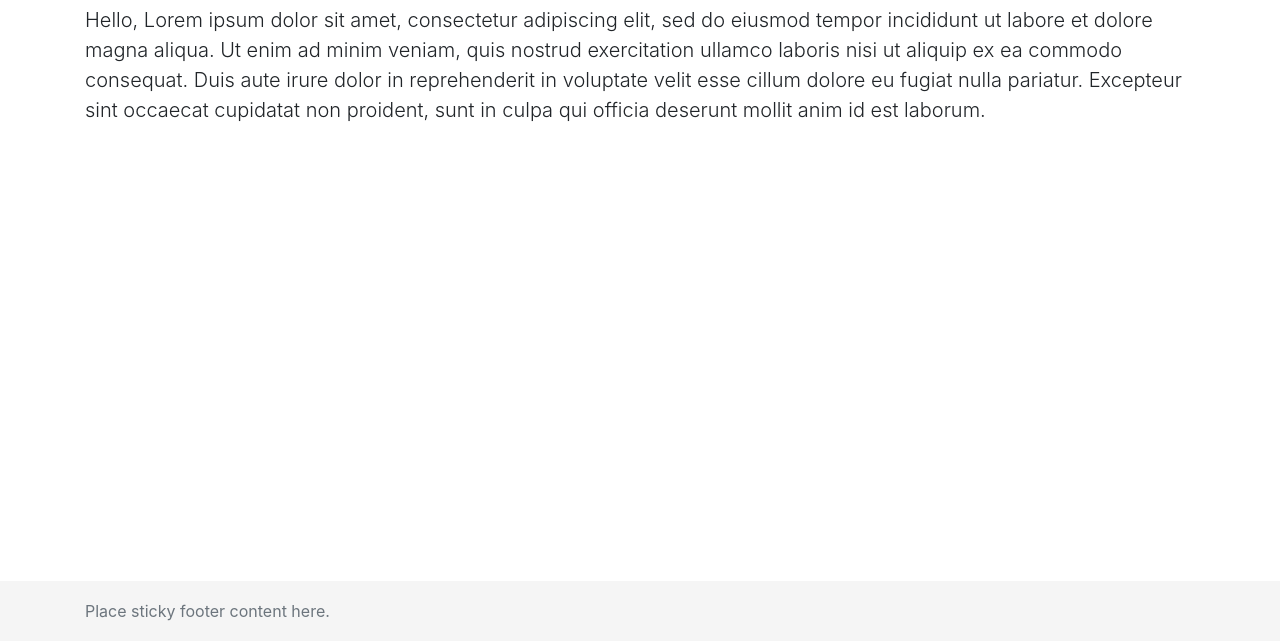
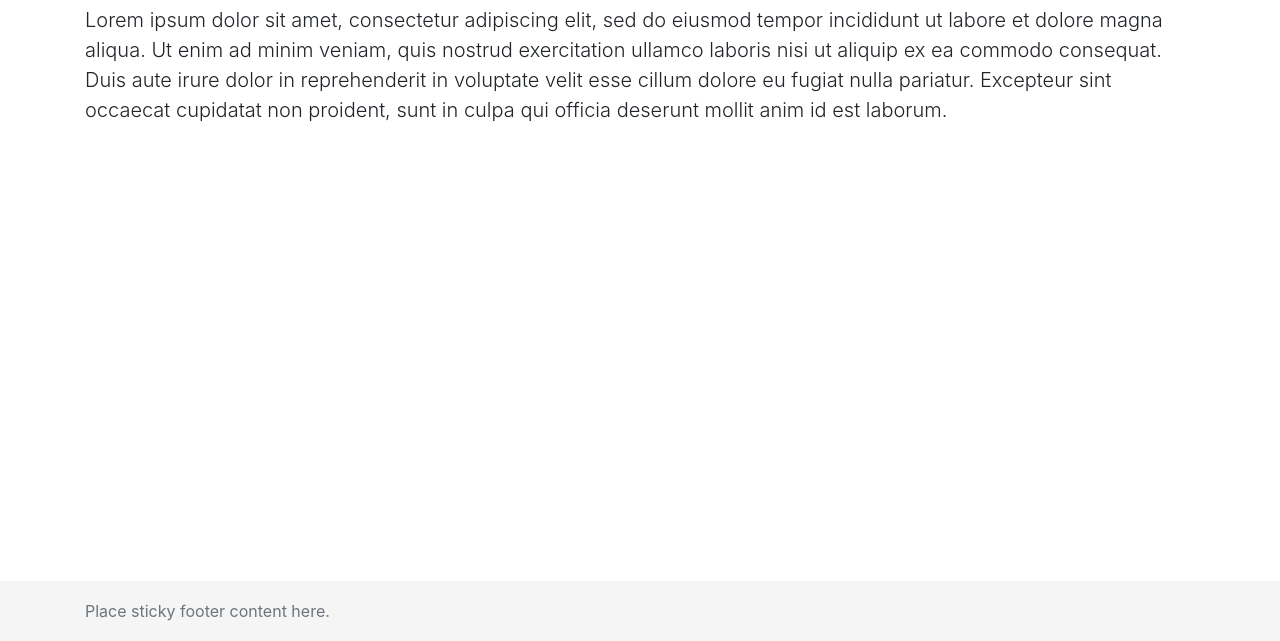
Before and after one commit to Navneetkn/Nodejs, a website: page public/index.html in a window 1280 px wide. Shown: the part 159-800 px from the top of the page. Drawn offline with nearby package versions, Linux system fonts and the light colour scheme.

Commit message:
changed index.html

```diff
--- a/public/index.html
+++ b/public/index.html
@@ -43,7 +43,7 @@
     <!-- Begin page content -->
     <main role="main" class="container">
     <h1 class="mt-5">Home - Static Website with Node.js</h1>
-    <p class="lead">Hello, Lorem ipsum dolor sit amet, consectetur adipiscing elit, sed do eiusmod tempor incididunt ut labore et dolore magna aliqua. Ut enim ad minim veniam, quis nostrud exercitation ullamco laboris nisi ut aliquip ex ea commodo consequat. Duis aute irure dolor in reprehenderit in voluptate velit esse cillum dolore eu fugiat nulla pariatur. Excepteur sint occaecat cupidatat non proident, sunt in culpa qui officia deserunt mollit anim id est laborum.</p>
+    <p class="lead">Lorem ipsum dolor sit amet, consectetur adipiscing elit, sed do eiusmod tempor incididunt ut labore et dolore magna aliqua. Ut enim ad minim veniam, quis nostrud exercitation ullamco laboris nisi ut aliquip ex ea commodo consequat. Duis aute irure dolor in reprehenderit in voluptate velit esse cillum dolore eu fugiat nulla pariatur. Excepteur sint occaecat cupidatat non proident, sunt in culpa qui officia deserunt mollit anim id est laborum.</p>
     </main>
 
     <footer class="footer">
```
